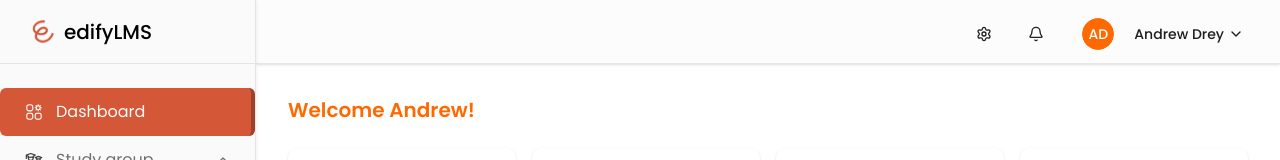
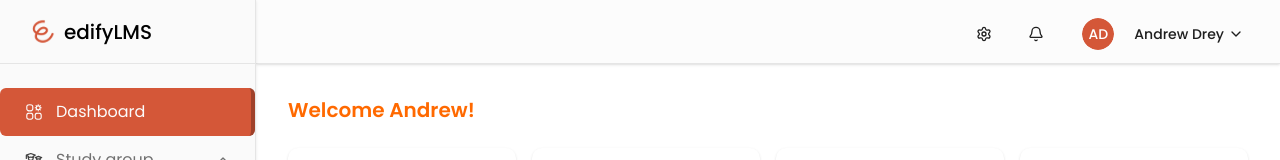
Before and after one commit to Nifilat/Edutech.Internship.2025.virtualstudygroup.frontend, a React (Vite) app: page /dashboard in a window 1280 px wide. Shown: the top 160 px of the page. Built offline with nearby package versions, Linux system fonts and the light colour scheme.

Commit message:
Update AvatarFallback background color in Header component for consistency

```diff
--- a/src/components/Header.jsx
+++ b/src/components/Header.jsx
@@ -37,7 +37,7 @@ const Header = ({ pageTitle }) => {
             <DropdownMenuTrigger asChild>
               <Button variant="ghost" className="flex items-center space-x-3 px-3">
                 <Avatar className="w-8 h-8">
-                  <AvatarFallback className="bg-orange-500 text-white">
+                  <AvatarFallback className="bg-orange-normal text-white">
                     AD
                   </AvatarFallback>
                 </Avatar>
```
